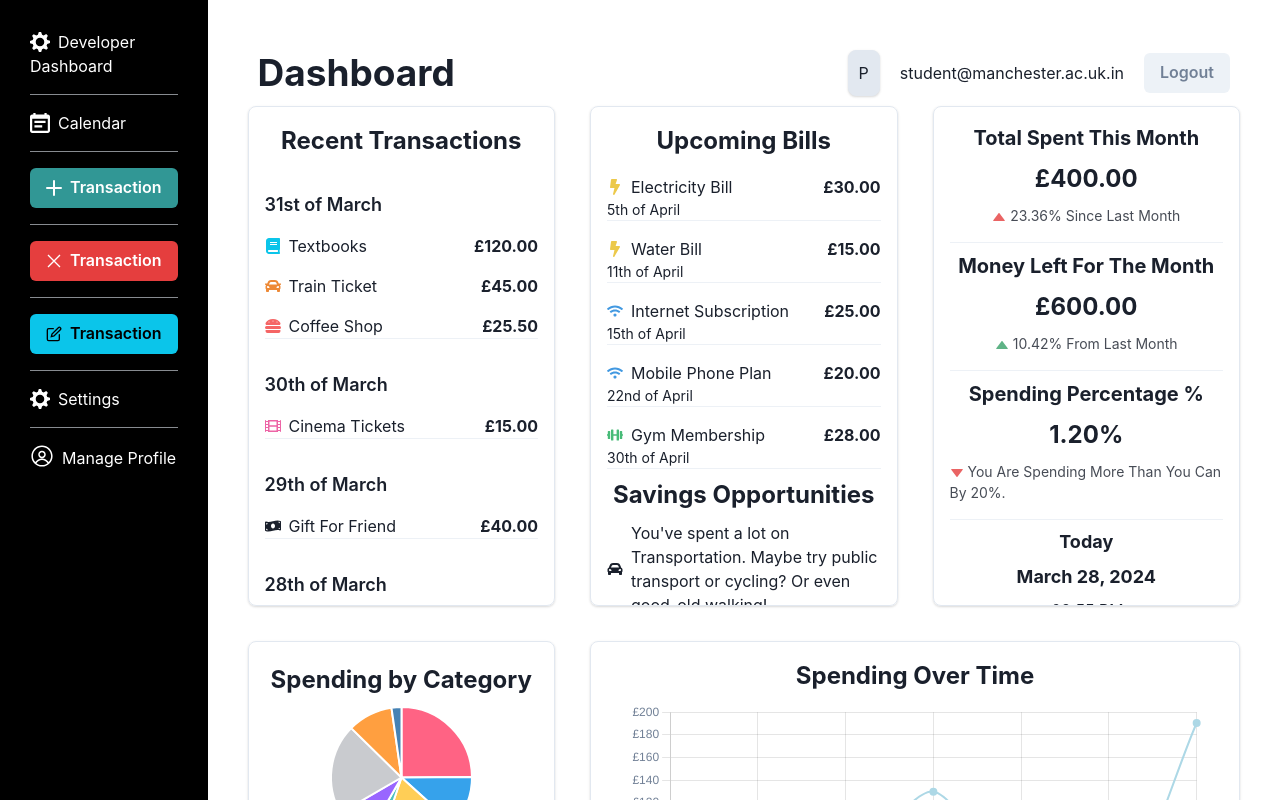
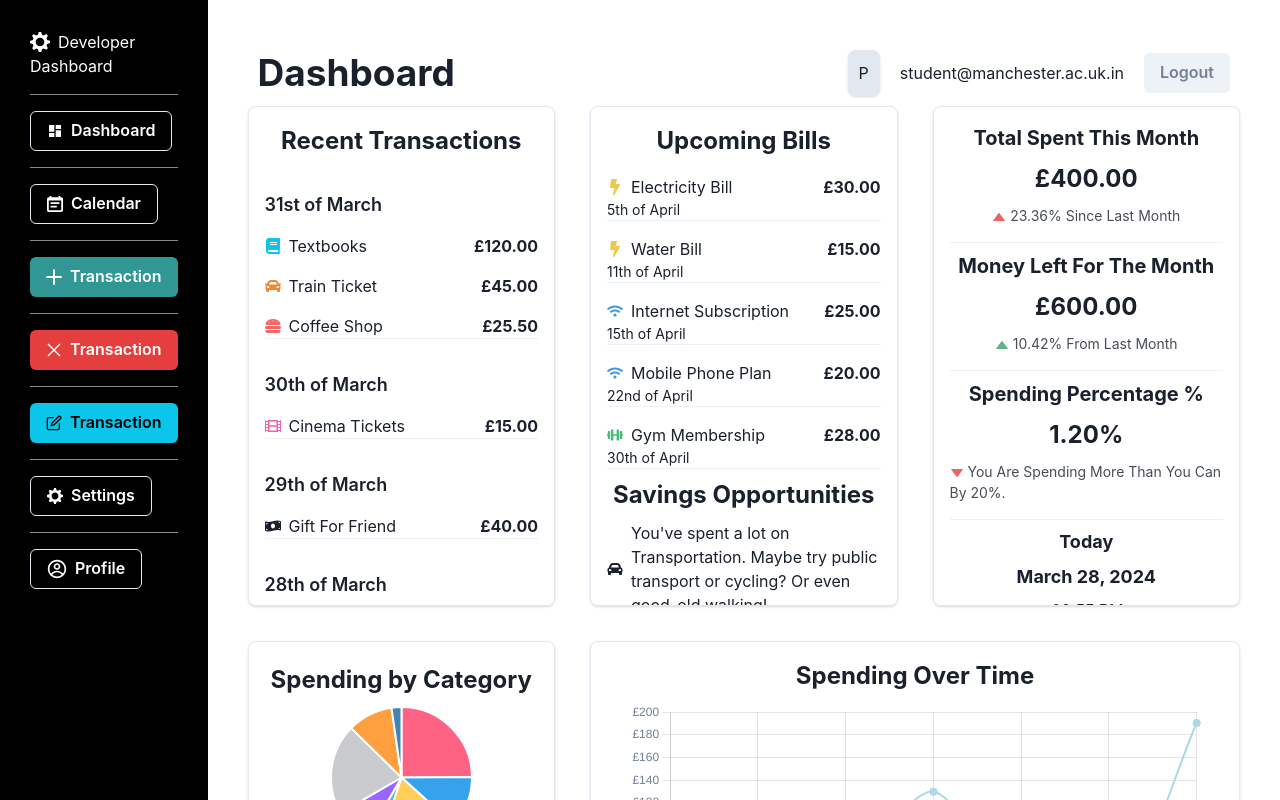
Before and after one commit to manojmanikandan7/PennyWise, a React (Vite) app: page /dashboard in a window 1280 px wide. Shown: the top 800 px of the page. Built offline with nearby package versions, Linux system fonts and the light colour scheme.

Commit message:
Updated sidebar component cosmetically

```diff
--- a/src/components/sidebar.jsx
+++ b/src/components/sidebar.jsx
@@ -8,6 +8,8 @@ import {
   ListIcon,
   Divider,
   useDisclosure,
+  Button,
+  Text,
 } from "@chakra-ui/react";
 
 //Icons
@@ -17,7 +19,8 @@ import {
   CloseIcon,
   EditIcon,
 } from "@chakra-ui/icons";
-import { RxAvatar } from "react-icons/rx";
+import { CgProfile } from "react-icons/cg";
+import { MdDashboard } from "react-icons/md";
 
 //Navigation
 import { NavLink } from "react-router-dom";
@@ -40,11 +43,55 @@ export default function Sidebar() {
         </NavLink>
       </ListItem>
       <Divider></Divider>
+      {/* Dashboard Link */}
+      <ListItem>
+        <NavLink to="/dashboard">
+          <Button
+            leftIcon={<MdDashboard />}
+            colorScheme="gray"
+            variant="outline"
+            sx={{
+              color: "white", // Default text color
+              ".chakra-icon": {
+                color: "white", // Default icon color
+              },
+              "&:hover": {
+                bg: "white", //  hover background color change
+                color: "black", //  hover text color change
+                ".chakra-icon": {
+                  color: "black", // hover icon color change
+                },
+              },
+            }}
+          >
+            Dashboard
+          </Button>
+        </NavLink>
+      </ListItem>
+      <Divider></Divider>
       {/* Calendar Link */}
       <ListItem>
         <NavLink to="/calendar">
-          <ListIcon as={CalendarIcon} color="white" fontSize="xl" />
-          Calendar
+          <Button
+            leftIcon={<CalendarIcon />}
+            colorScheme="gray"
+            variant="outline"
+            sx={{
+              color: "white", // Default text color
+              ".chakra-icon": {
+                color: "white", // Default icon color
+              },
+              "&:hover": {
+                bg: "white", //  hover background color change
+                color: "black", //  hover text color change
+                ".chakra-icon": {
+                  color: "black", // hover icon color change
+                },
+              },
+            }}
+          >
+            Calendar
+          </Button>
         </NavLink>
       </ListItem>
       <Divider></Divider>
@@ -66,16 +113,52 @@ export default function Sidebar() {
       {/* Settings Page */}
       <ListItem>
         <NavLink to="/settings">
-          <ListIcon as={SettingsIcon} color="white" fontSize="xl" />
-          Settings
+          <Button
+            leftIcon={<SettingsIcon />}
+            colorScheme="gray"
+            variant="outline"
+            sx={{
+              color: "white", // Default text color
+              ".chakra-icon": {
+                color: "white", // Default icon color
+              },
+              "&:hover": {
+                bg: "white", //  hover background color change
+                color: "black", //  hover text color change
+                ".chakra-icon": {
+                  color: "black", // hover icon color change
+                },
+              },
+            }}
+          >
+            Settings
+          </Button>
         </NavLink>
       </ListItem>
       <Divider></Divider>
       {/* Profile Page */}
       <ListItem>
         <NavLink to="/profile">
-          <ListIcon as={RxAvatar} color="white" fontSize="2xl" />
-          Manage Profile
+          <Button
+            leftIcon={<CgProfile size="20px" />}
+            colorScheme="gray"
+            variant="outline"
+            sx={{
+              color: "white", // Default text color
+              ".chakra-icon": {
+                color: "white", // Default icon color
+              },
+              "&:hover": {
+                bg: "white", //  hover background color change
+                color: "black", //  hover text color change
+                ".chakra-icon": {
+                  color: "black", // hover icon color change
+                },
+              },
+            }}
+          >
+            Profile
+          </Button>
         </NavLink>
       </ListItem>
     </List>
```
